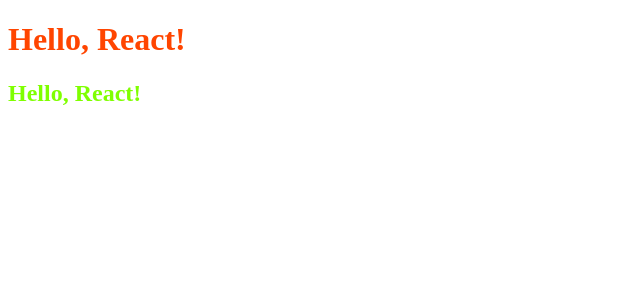
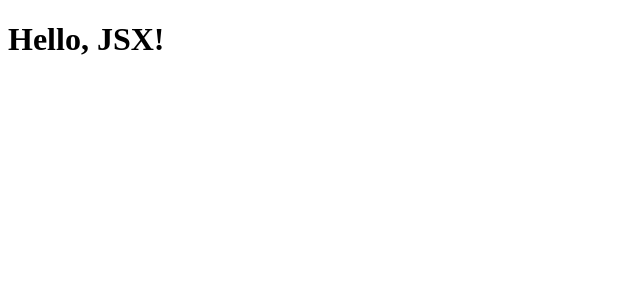
Before and after one commit to Deepank0777/HELLO-REACT, a React (Vite) app: page / in a window 1280 px wide. Shown: the top 300 px of the page, without its empty margins (0-640 px from the left). Built offline with nearby package versions, Linux system fonts and the light colour scheme.

Commit message:
working with jsx

```diff
--- a/App.js
+++ b/App.js
@@ -1,30 +1,20 @@
 import React from "react";
 import ReactDOM from "react-dom/client";
-/**
- *
- * <div id="parent">
- *     <div id="child">
- *         <h1 id="heading-1">Hello, React!</h1>
- *         <h2 id="heading-2">Hello, React!</h1>
- *    </div>
- * </div>
- *
- */
+
+//JSX (JavaScript XML) is a syntax extension for JavaScript that looks similar to HTML.
+//It allows you to write HTML-like code within JavaScript, which is then transformed into React elements.
+//JSX makes it easier to visualize the structure of the UI and is commonly used in React applications.
+//JSX is not required to use React, but it is widely adopted because it makes the code more readable and maintainable.
+//JSX is transpiled to JavaScript using tools like Babel, which converts JSX syntax into React.createElement calls.
+//This allows React to create and manage the virtual DOM efficiently.
+
+//JSX => Babel transpiles it to React.createElement => ReactElement-JS Object => HTMLElement(render)
+const jsxHeading = (
+  <h1 className="head" tabIndex="5">
+    Hello, JSX!
+  </h1>
+);
 
 const root = ReactDOM.createRoot(document.getElementById("root"));
 
-const heading1 = React.createElement(
-  "h1",
-  { id: "heading-1" },
-  "Hello, React!"
-);
-const heading2 = React.createElement(
-  "h2",
-  { id: "heading-2" },
-  "Hello, React!"
-);
-
-const child = React.createElement("div", { id: "child" }, [heading1, heading2]);
-const parent = React.createElement("div", { id: "parent" }, child);
-
-root.render(parent);
+root.render(jsxHeading);
```
